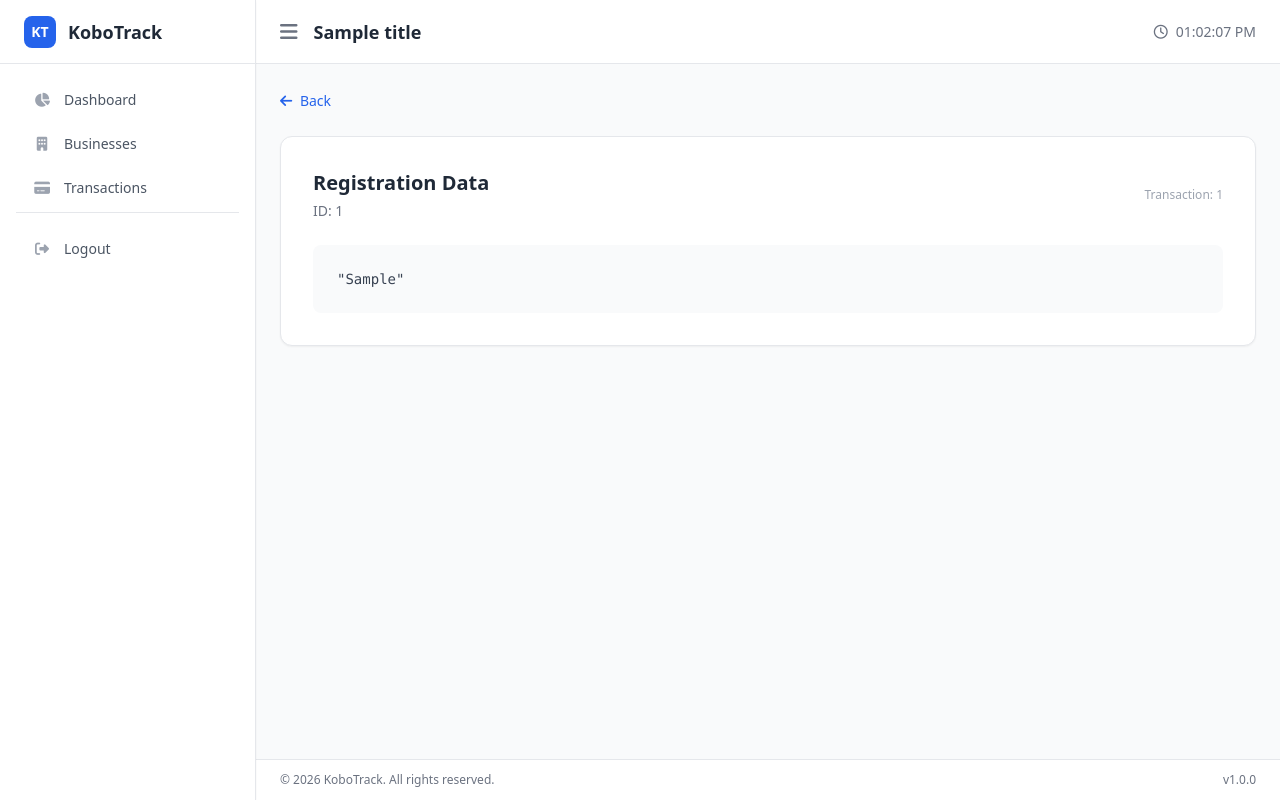
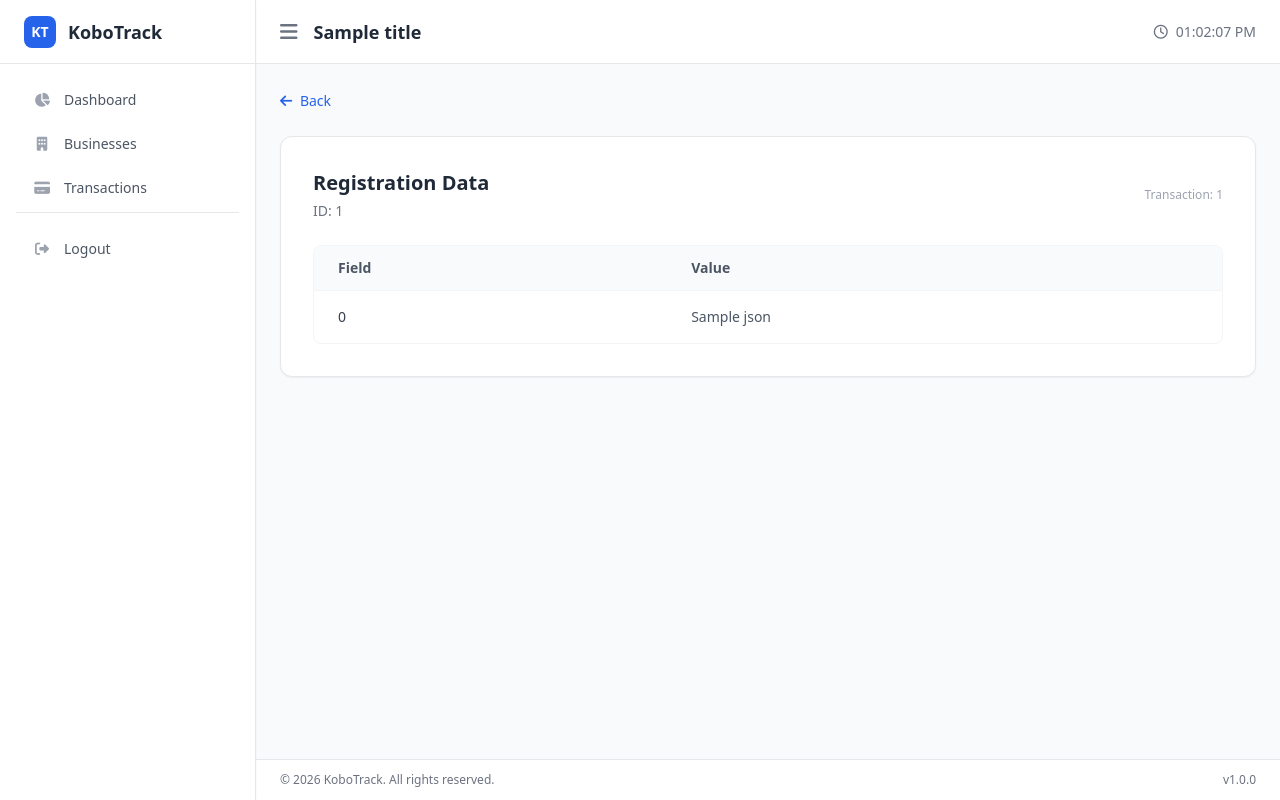
Before and after one commit to fawazming/kobot, a CodeIgniter 4 app: the page made by ci/app/Views/admin/transactions/registration.php in a window 1280 px wide. Run offline with PHP 8.4 and a stand-in for CodeIgniter, Linux system fonts and the light colour scheme; the template is opened without the code that fills it: most values are stand-ins (such as "Sample title", 1, 10 or a date in 2020); some libraries are stand-ins or nearby versions.

Commit message:
refactor: update registration data handling and enhance display in registration view

```diff
--- a/ci/app/Controllers/Admin/Transaction.php
+++ b/ci/app/Controllers/Admin/Transaction.php
@@ -74,7 +74,7 @@ class Transaction extends BaseController
                 ->with('error', 'Registration not found');
         }
 
-        $data = $registration->toArray();
+        $data = $registration;
         $jsonData = json_decode($data['json_data'], true);
 
         return view('admin/transactions/registration', [
--- a/ci/app/Controllers/Api/Transaction.php
+++ b/ci/app/Controllers/Api/Transaction.php
@@ -150,7 +150,7 @@ class Transaction extends BaseController
         }
 
         $transactionStatus = is_array($transaction)
-            ? ($transaction['status'] ?? null)
+            ? ($transaction['payment_status'] ?? null)
             : ($transaction->status ?? null);
 
         if (!in_array(strtolower((string) $transactionStatus), ['success', 'paid', 'paid_for'], true)) {
@@ -195,7 +195,7 @@ class Transaction extends BaseController
                     ->setStatusCode(404)
                     ->setJSON([
                         'status' => false,
-                        'message' => 'Transaction not found or registration failed',
+                        'message' => 'Transaction not found or registration failed'
                     ]);
             }
 
--- a/ci/app/Views/admin/transactions/registration.php
+++ b/ci/app/Views/admin/transactions/registration.php
@@ -16,8 +16,29 @@
         <span class="text-xs text-gray-400">Transaction: <?= $registration['transaction_id'] ?></span>
     </div>
 
-    <div class="bg-gray-50 rounded-lg p-6 overflow-x-auto">
-        <pre class="text-sm font-mono text-gray-700 whitespace-pre-wrap"><?= json_encode($jsonData, JSON_PRETTY_PRINT | JSON_UNESCAPED_SLASHES) ?></pre>
+    <div class="overflow-hidden border border-gray-100 rounded-lg">
+        <table class="w-full text-sm text-left">
+            <thead class="bg-gray-50 text-gray-600 font-medium border-b border-gray-100">
+                <tr>
+                    <th class="py-3 px-6">Field</th>
+                    <th class="py-3 px-6">Value</th>
+                </tr>
+            </thead>
+            <tbody class="divide-y divide-gray-100">
+                <?php foreach ($jsonData as $key => $value): ?>
+                <tr class="hover:bg-gray-50 transition-colors">
+                    <td class="py-4 px-6 font-medium text-gray-700 capitalize"><?= str_replace(['_', '-'], ' ', $key) ?></td>
+                    <td class="py-4 px-6 text-gray-600">
+                        <?php if (is_array($value)): ?>
+                            <pre class="text-xs font-mono bg-gray-50 p-2 rounded"><?= json_encode($value, JSON_PRETTY_PRINT) ?></pre>
+                        <?php else: ?>
+                            <?= esc($value) ?>
+                        <?php endif; ?>
+                    </td>
+                </tr>
+                <?php endforeach; ?>
+            </tbody>
+        </table>
     </div>
 </div>
 <?= $this->endSection() ?>
```
Also changed, not shown: ci/app/Filters/Cors.php (+40 -7 lines).
